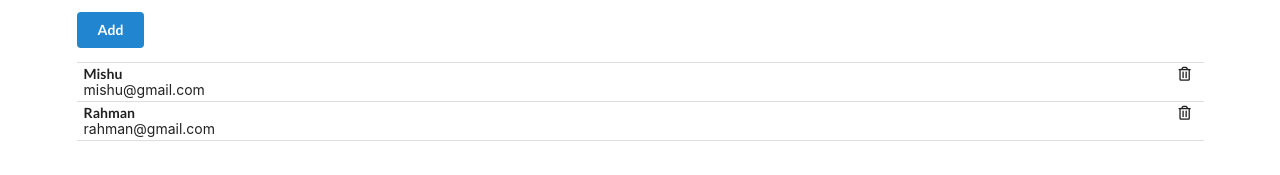
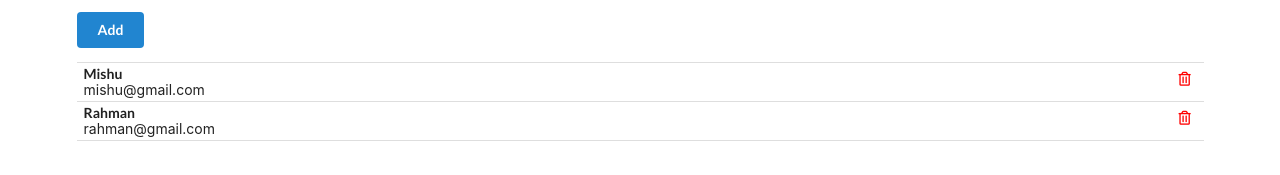
Before and after one commit to mishurahman616/contact-app, a React (Create React App) app: page / in a window 1280 px wide. Shown: the part 317-492 px from the top of the page. Built offline with nearby package versions, Linux system fonts and the light colour scheme.

Commit message:
Destructuring and map list

```diff
--- a/src/components/ContactCard.js
+++ b/src/components/ContactCard.js
@@ -0,0 +1,18 @@
+import React from "react";
+
+const ContactCard = (props) =>{
+    const {id, name, email} = props.contact;
+    return(
+        <div className="item">
+        <div class="right floated content">
+            <i className="trash alternate outline icon" style={{color:"red", marginTop: "5px"}}></i>
+        </div>
+        <div className="content">
+            <div className="header">{name}</div>
+            <div>{email}</div>
+        </div>
+
+    </div>
+    );
+}
+export default ContactCard;
--- a/src/components/ContactList.js
+++ b/src/components/ContactList.js
@@ -1,20 +1,12 @@
 //functional component example - Contact List
 
 import React from "react";
+import ContactCard from "./ContactCard";
 
 const ContactList = (props) =>{
     const renderContactList = props.contacts.map((contact)=>{
         return(
-            <div className="item">
-                <div class="right floated content">
-                    <i className="trash alternate outline icon"></i>
-                </div>
-                <div className="content">
-                    <div className="header">{contact.name}</div>
-                    <div>{contact.email}</div>
-                </div>
-
-            </div>
+            <ContactCard contact={contact} />
         )
     });
     return(
```
